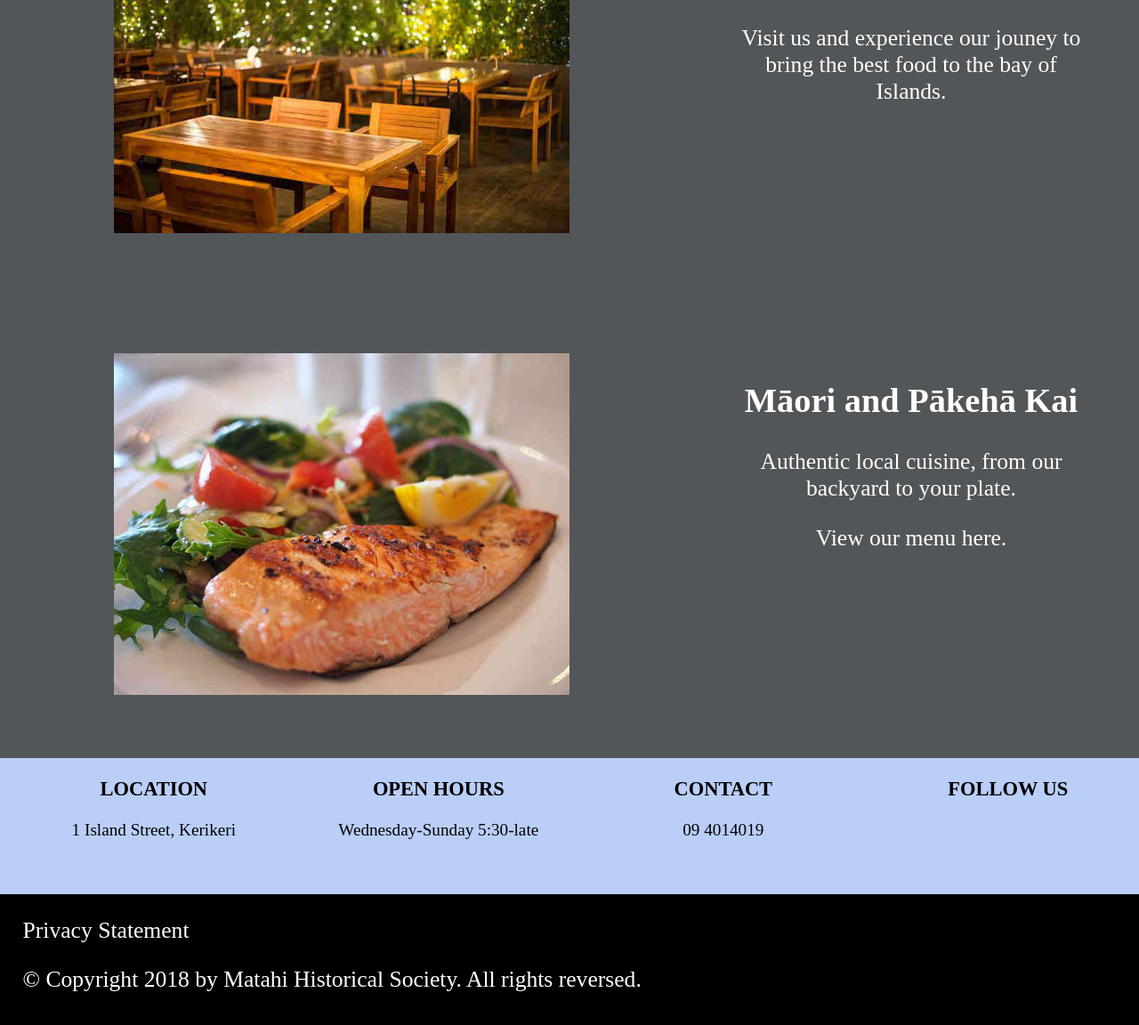
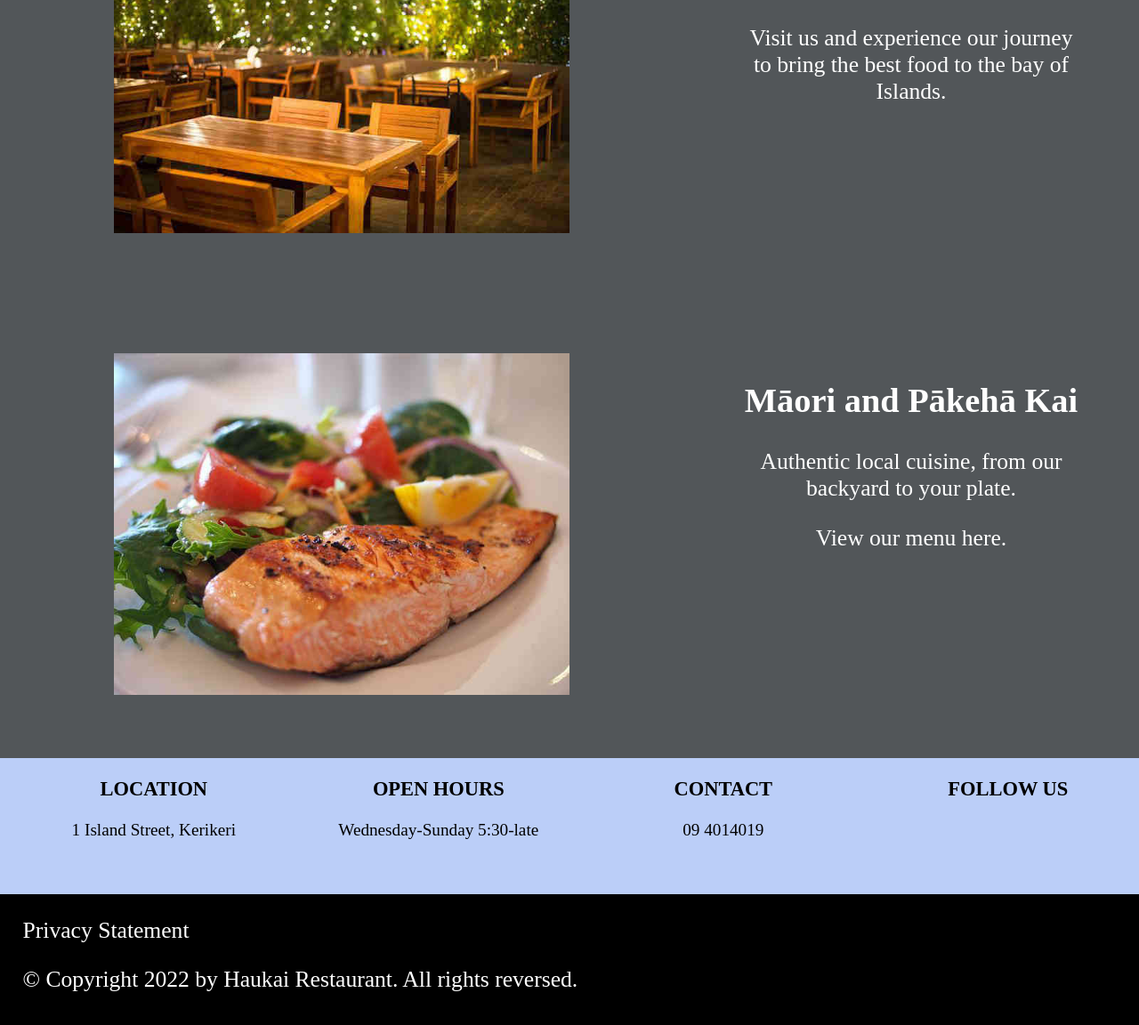
Before and after one commit to Jingles3/Restaurant-Assignment2, a plain HTML site: page index.html in a window 1280 px wide. Shown: the part 352-1504 px from the top of the page at 89% size. Drawn offline with Linux system fonts and the light colour scheme.

Commit message:
Updated footer and amended spelling

```diff
--- a/index.html
+++ b/index.html
@@ -32,7 +32,7 @@
 
           <div class="right">
              <h2>Our Restaurant</h2>
-              <p> Visit us and experience our jouney to bring the best food to the bay of Islands.</p>
+              <p> Visit us and experience our journey to bring the best food to the bay of Islands.</p>
 
           </div>
 
@@ -86,7 +86,7 @@
 
    <div class="foot">
     <a href="privacy.html" class="link">Privacy Statement</a>
-    <p>© Copyright 2018 by Matahi Historical Society. All rights reversed.</p>
+    <p>© Copyright 2022 by Haukai Restaurant. All rights reversed.</p>
 
    </div>
 
--- a/style.css
+++ b/style.css
@@ -128,7 +128,7 @@ clear: both;
     background-color: rgb(187, 206, 248);;
 }
 
-/*Responsive layout -  2 contact columns stack ontop of each other*/
+/*Responsive layout -  2 contact columns stack on top of each other*/
 @media screen and (max-width:800px) {
     .contact {
         width: 50%;
@@ -181,7 +181,7 @@ clear: both;
     font-size: 1.5vw;
   }
 
-/*Responsive layout for Menu Gallery - 3 columns stack ontop of each other*/
+/*Responsive layout for Menu Gallery - 3 columns stack on top of each other*/
 @media screen and (max-width:800px) {
     .gallery {
         width:95%;
```
Also changed, not shown: contact.html (+1 -1 lines), drinks.html (+1 -1 lines), hours.html (+1 -1 lines), menu.html (+1 -1 lines), privacy.html (+1 -1 lines), reservation.html (+1 -1 lines).
